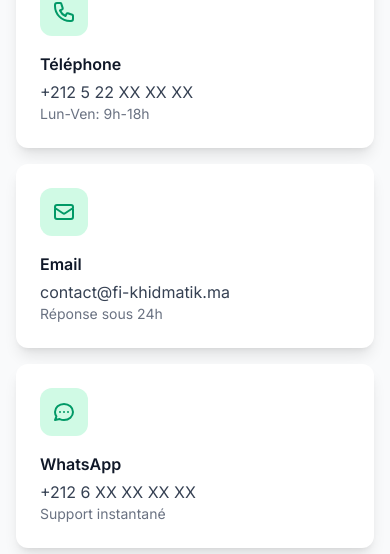
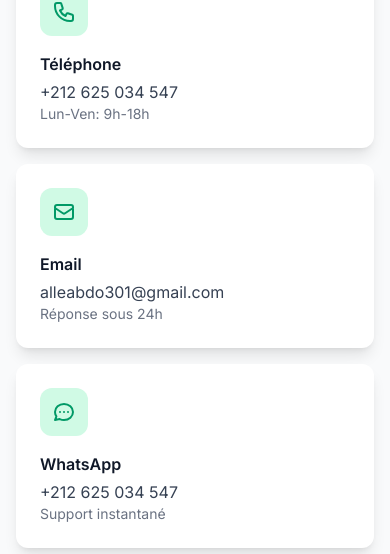
Before and after one commit to abdellatif6abouhafs-elidrissi/fi-khdmitk-app, a Next.js app in the folder frontend/: page /contact in a window 390 px wide. Shown: the part 536-1090 px from the top of the page. Built offline with nearby package versions, Linux system fonts and the light colour scheme.

Commit message:
Update contact info with real phone and email

```diff
--- a/frontend/src/app/contact/page.tsx
+++ b/frontend/src/app/contact/page.tsx
@@ -48,7 +48,7 @@ export default function ContactPage() {
         </svg>
       ),
       title: 'Téléphone',
-      content: '+212 5 22 XX XX XX',
+      content: '+212 625 034 547',
       subContent: 'Lun-Ven: 9h-18h',
     },
     {
@@ -58,7 +58,7 @@ export default function ContactPage() {
         </svg>
       ),
       title: 'Email',
-      content: 'contact@fi-khidmatik.ma',
+      content: 'alleabdo301@gmail.com',
       subContent: 'Réponse sous 24h',
     },
     {
@@ -68,7 +68,7 @@ export default function ContactPage() {
         </svg>
       ),
       title: 'WhatsApp',
-      content: '+212 6 XX XX XX XX',
+      content: '+212 625 034 547',
       subContent: 'Support instantané',
     },
   ];
```
